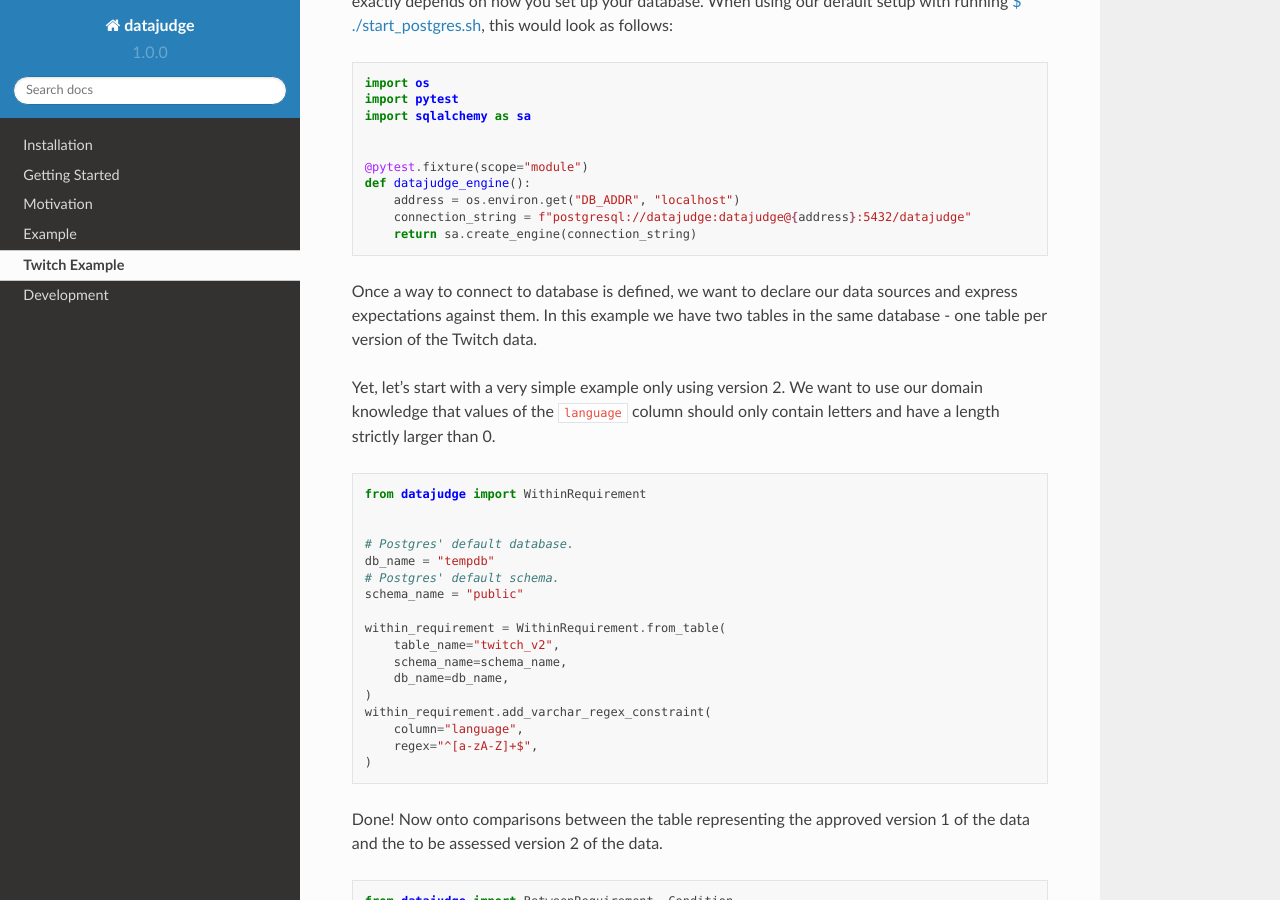
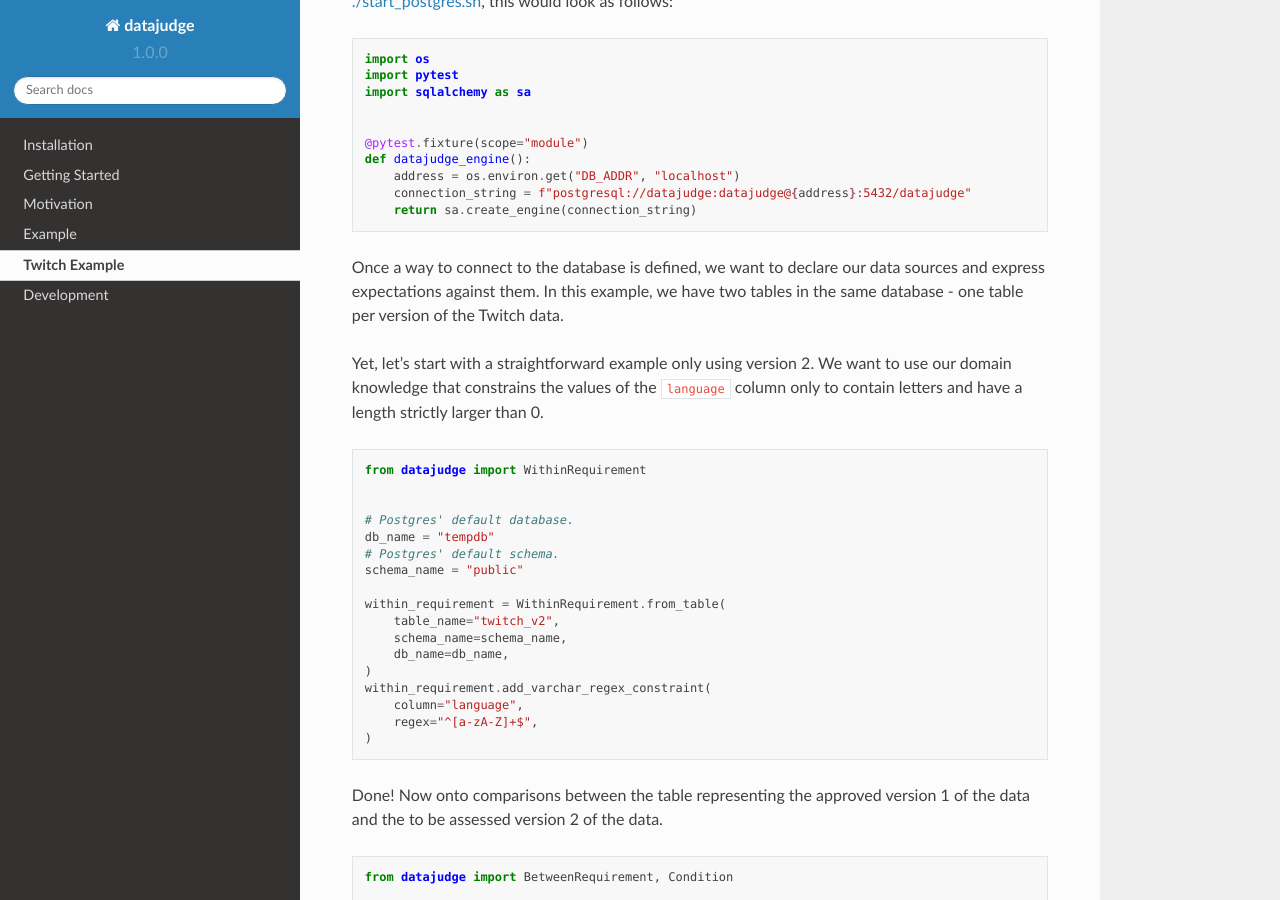
Before and after one commit to Quantco/datajudge, a Sphinx documentation site: the page built from docs/source/examples/example_twitch.rst, in a window 1280 px wide and 900 px high, scrolled down 1137 px. Built offline with Sphinx 7.4.7 and the Read the Docs theme 2.0.0, drawn with Linux system fonts in a browser that asks for light colours; pages that are not in the unit, such as notebooks, are missing from menus; some of the changed text lies outside the part shown.

Commit message:
Apply suggestions from code review
Co-authored-by: Ignacio Vergara Kausel <ivergarakausel@gmail.com>

```diff
--- a/docs/source/examples/example_twitch.rst
+++ b/docs/source/examples/example_twitch.rst
@@ -113,13 +113,13 @@
         connection_string = f"postgresql://datajudge:datajudge@{address}:5432/datajudge"
         return sa.create_engine(connection_string)
 
-Once a way to connect to database is defined, we want to declare our data sources and
-express expectations against them. In this example we have two tables in the same database -
+Once a way to connect to the database is defined, we want to declare our data sources and
+express expectations against them. In this example, we have two tables in the same database -
 one table per version of the Twitch data.
 
 
-Yet, let's start with a very simple example only using version 2. We want to use our
-domain knowledge that values of the ``language`` column should only contain letters
+Yet, let's start with a straightforward example only using version 2. We want to use our
+domain knowledge that constrains the values of the ``language`` column only to contain letters
 and have a length strictly larger than 0.
 
 
--- a/docs/source/examples/twitch_upload.py
+++ b/docs/source/examples/twitch_upload.py
@@ -6,7 +6,7 @@
 
 SEED = 1337
 
-# Data obtaines from
+# Data obtained from
 # https://www.kaggle.com/datasets/aayushmishra1512/twitchdata
 df = pd.read_csv("twitchdata.csv")
 df.columns = df.columns.str.lower()
```
Also changed, not shown: other parts of docs/source/examples/example_twitch.rst (+1 -1 lines).
